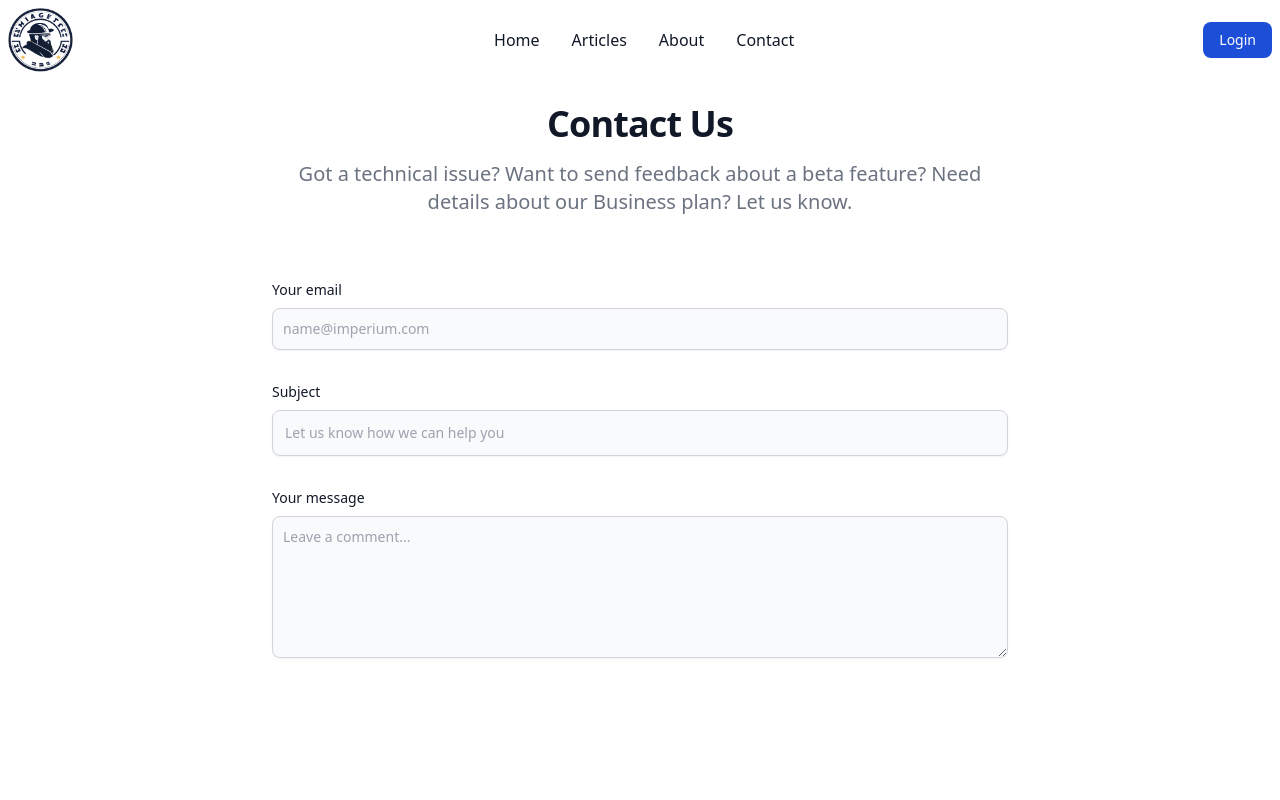
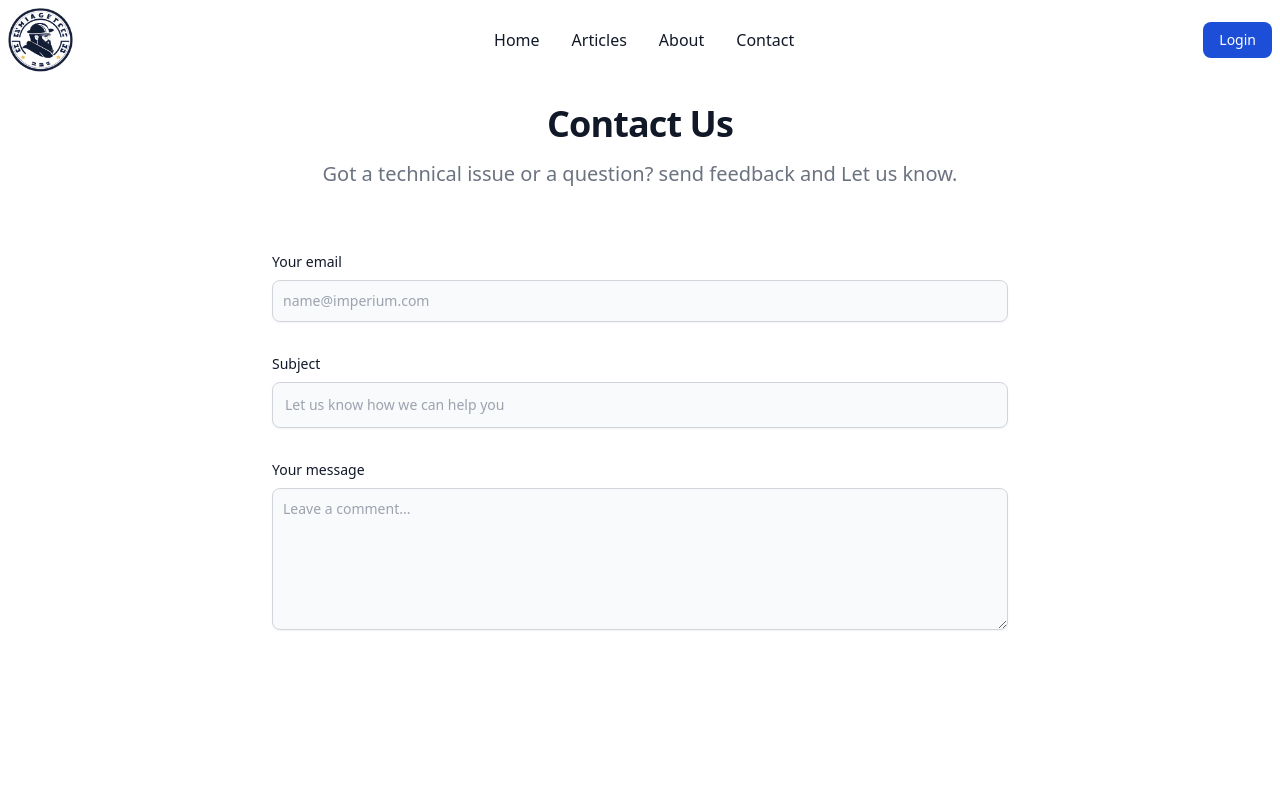
Before and after one commit to Yvesei/projet-web, a Vue app in the folder client/: page /contact in a window 1280 px wide. Shown: the top 800 px of the page. Built offline with nearby package versions, Linux system fonts and the light colour scheme; the HTML template or start-up script is replaced by a standard one.

Commit message:
left necessary info

```diff
--- a/client/src/components/Contact.vue
+++ b/client/src/components/Contact.vue
@@ -2,7 +2,7 @@
     <section class="bg-white dark:bg-gray-900 mt-10">
   <div class="py-8 lg:py-16 px-4 mx-auto max-w-screen-md">
       <h2 class="mb-4 text-4xl tracking-tight font-extrabold text-center text-gray-900 dark:text-white">Contact Us</h2>
-      <p class="mb-8 lg:mb-16 font-light text-center text-gray-500 dark:text-gray-400 sm:text-xl">Got a technical issue? Want to send feedback about a beta feature? Need details about our Business plan? Let us know.</p>
+      <p class="mb-8 lg:mb-16 font-light text-center text-gray-500 dark:text-gray-400 sm:text-xl">Got a technical issue or a question? send feedback and Let us know.</p>
       <form action="#" class="space-y-8">
           <div>
               <label for="email" class="block mb-2 text-sm font-medium text-gray-900 dark:text-gray-300">Your email</label>
```
